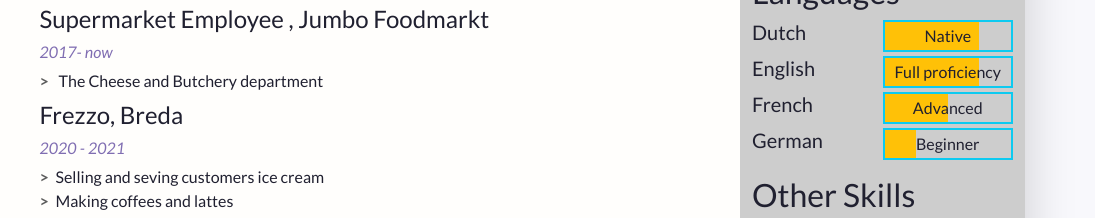
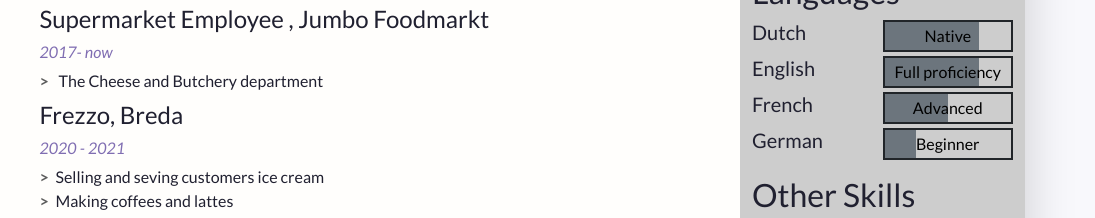
Before and after one commit to bokolmeijer/mypersonalcv, a plain HTML site: page index.html in a window 1280 px wide. Shown: the part 438-656 px from the top of the page, 185-1280 px from the left. Drawn offline with nearby package versions, Linux system fonts and the light colour scheme.

Commit message:
language

```diff
--- a/css/styles.css
+++ b/css/styles.css
@@ -9,14 +9,15 @@
 
 .myname{color: #C293CF;}
 .jaartallen {color: #806EB2;}
-.language-progress {color: #E1C4FB}
+
 .myfont {font-family: "Playfair Display", serif;}
 
 a:link {color: #000000}
 a:visited {color: #313131}
 a:hover {color: #806EB2}
 
-
+.fontbar{color: #000000}
+.hopelijk {color: #C293CF;}
 
 body {
 	font-family: Lato, "Open Sans", Roboto, "Segoe UI", "Helvetica Neue", Helvetica, Arial, sans-serif;
--- a/index.html
+++ b/index.html
@@ -238,36 +238,36 @@
             <ul class="language-list list-unstyled">
 				<li class="language-item d-flex mb-1">
                 <h5 class="language-name w-50">Dutch</h5>
-                <div class="language-level w-50 border border-info border-2 position-relative">
+                <div class="language-level w-50 border border-dark border-2 position-relative">
                   <!-- The div below is a progress bar. Choose between w-25, w-50, w-75 and w-100 to show your level of fluency -->
-                  <div class="language-progress position-absolute bg-warning h-100 w-75"></div>
-                  <h6 class="position-absolute w-100 text-center top-0 py-1">Native</h6>
+                  <div class="language-progress position-absolute bg-secondary h-100 w-75"></div>
+                  <h6 class="position-absolute w-100 text-center top-0 py-1 fontbar">Native</h6>
                 </div>
               </li>
 
               <li class="language-item d-flex mb-1">
                 <h5 class="language-name w-50">English</h5>
-                <div class="language-level w-50 border border-info border-2 position-relative">
+                <div class="language-level w-50 border border-dark border-2 position-relative">
                   <!-- The div below is a progress bar. Choose between w-25, w-50, w-75 and w-100 to show your level of fluency -->
-                  <div class="language-progress position-absolute bg-warning h-100 w-75"></div>
-                  <h6 class="position-absolute w-100 text-center top-0 py-1">Full proficiency</h6>
+                  <div class="language-progress position-absolute bg-secondary h-100 w-75"></div>
+                  <h6 class="position-absolute w-100 text-center top-0 py-1 fontbar">Full proficiency</h6>
                 </div>
               </li>
               <li class="language-item d-flex mb-1">
                 <h5 class="language-name w-50">French</h5>
-                <div class="language-level w-50 border border-info border-2 position-relative">
+                <div class="language-level w-50 border border-dark border-2 position-relative">
                   <!-- The div below is a progress bar. Choose between w-25, w-50, w-75 and w-100 to show your level of fluency -->
-                  <div class="language-progress position-absolute bg-warning h-100 w-50"></div>
-                  <h6 class="position-absolute w-100 text-center top-0 py-1">Advanced</h6>
+                  <div class="language-progress position-absolute bg-secondary h-100 w-50"></div>
+                  <h6 class="position-absolute w-100 text-center top-0 py-1 fontbar">Advanced</h6>
 				  </div>
 
               </li>
               <li class="language-item d-flex mb-1">
                 <h5 class="language-name w-50">German</h5>
-                <div class="language-level w-50 border border-info border-2 position-relative">
+                <div class="language-level w-50 border border-dark border-2 position-relative">
                   <!-- The div below is a progress bar. Choose between w-25, w-50, w-75 and w-100 to show your level of fluency -->
-                  <div class="language-progress position-absolute bg-warning h-100 w-25"></div>
-                  <h6 class="position-absolute w-100 text-center top-0 py-1">Beginner</h6>
+                  <div class="language-progress position-absolute bg-secondary h-100 w-25 hop"></div>
+                  <h6 class="position-absolute w-100 text-center top-0 py-1 fontbar">Beginner</h6>
                 </div>
               </li>
             </ul>
```
